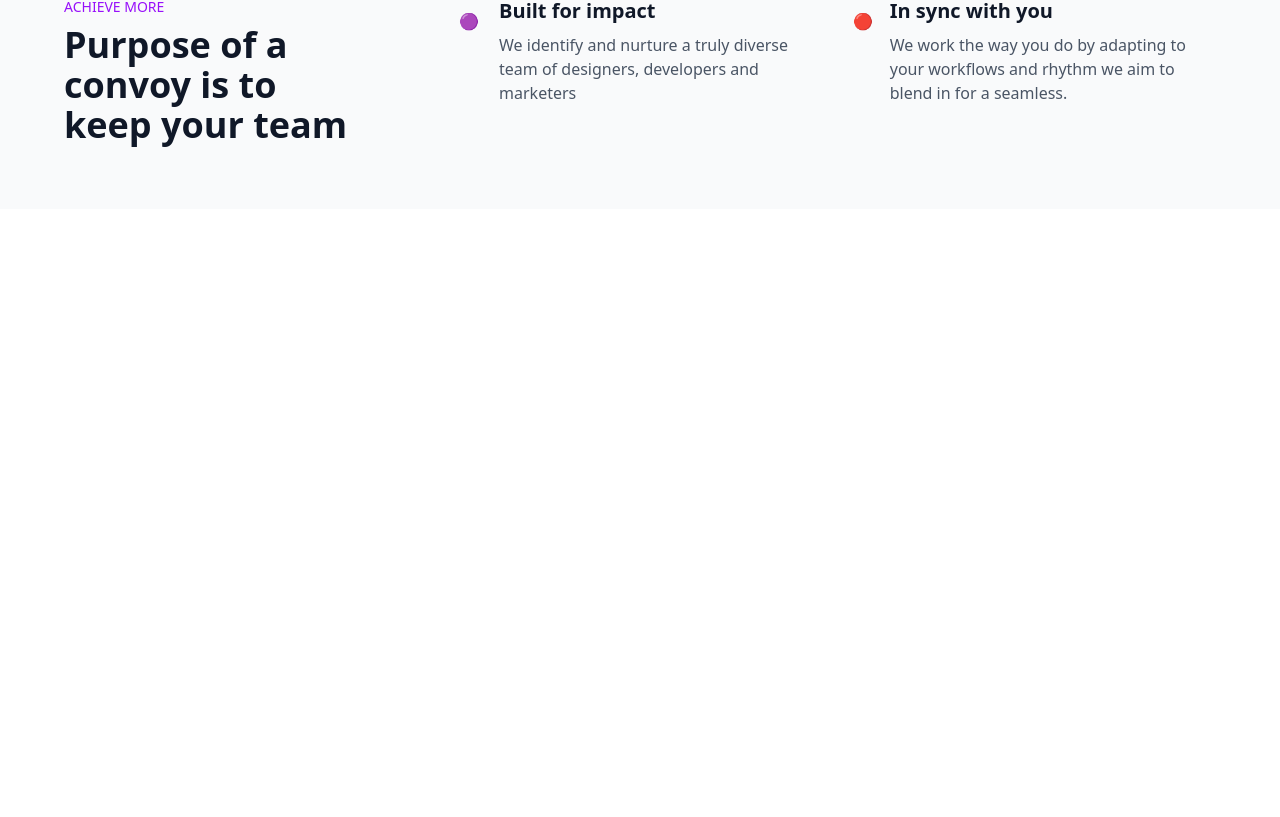
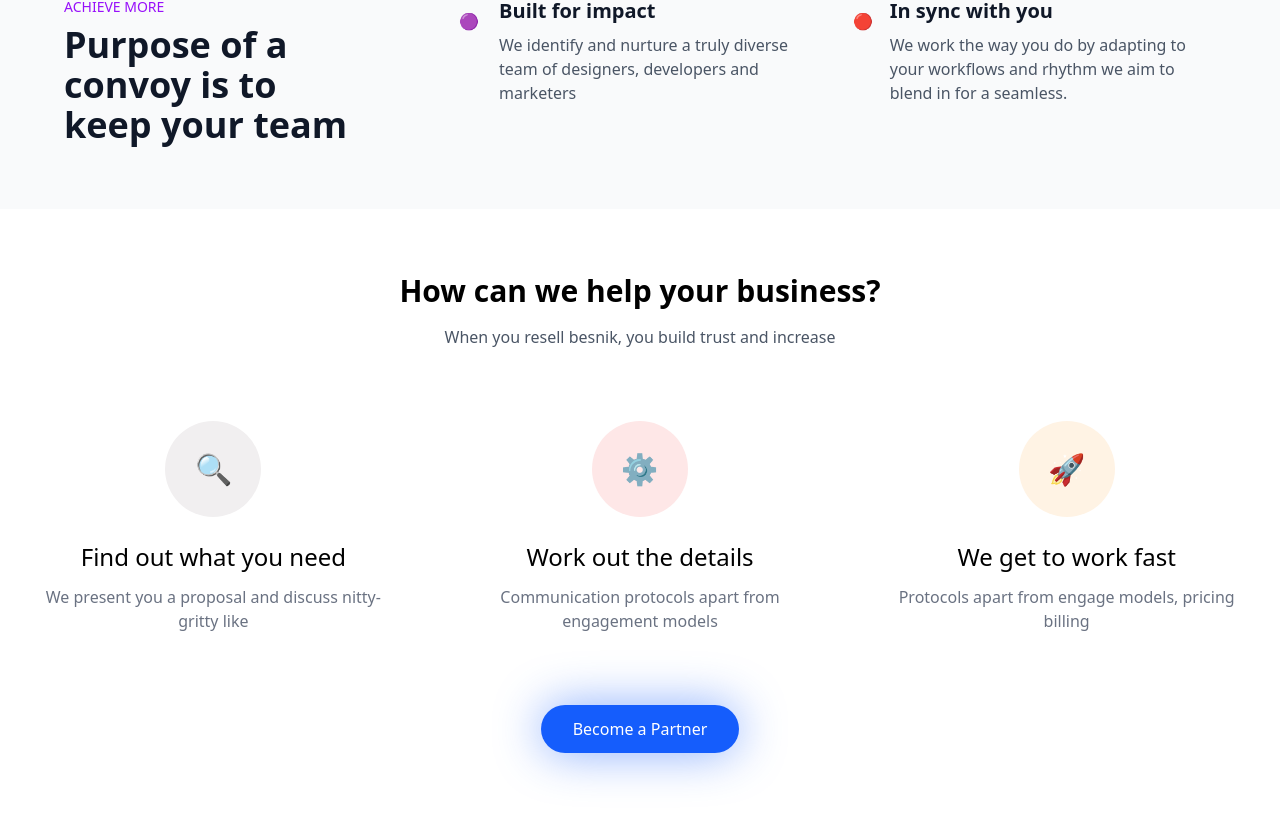
Before and after one commit to KirillPrushak/modern-react-project, a React (Vite) app: page / in a window 1280 px wide. Shown: the part 1144-1961 px from the top of the page. Before the commit the page ends 1353 px from the top, so only its background shows below. Built offline with nearby package versions, Linux system fonts and the light colour scheme.

Commit message:
add features section

```diff
--- a/src/App.jsx
+++ b/src/App.jsx
@@ -3,6 +3,7 @@
 import Navbar from './components/Navbar';
 import CompanyLogo from './components/CompanyLogo';
 import PurposeSection from './components/PurposeSection';
+import FeaturesSections from './components/FeaturesSections';
 
 function App() {
   return (
@@ -16,6 +17,7 @@
         <Hero />
         <CompanyLogo />
         <PurposeSection />
+        <FeaturesSections />
       </div>
     </main>
   );
--- /dev/null
+++ b/src/components/FeaturesSections.jsx
@@ -0,0 +1,69 @@
+function FeaturesSections() {
+  const features = [
+    {
+      icon: '🔍',
+      title: 'Find out what you need',
+      description: 'We present you a proposal and discuss nitty-gritty like',
+    },
+    {
+      icon: '⚙️',
+      title: 'Work out the details',
+      description: 'Communication protocols apart from engagement models',
+    },
+    {
+      icon: '🚀',
+      title: 'We get to work fast',
+      description: 'Protocols apart from engage models, pricing billing',
+    },
+  ];
+
+  return (
+    <section className="max-w-7xl mx-auto px-4 py-16">
+      {/* heading texst */}
+      <div className="text-center mb-12">
+        <h2 className="text-3xl font-bold mb-4">
+          How can we help your business?
+        </h2>
+        <p className="text-gray-600">
+          When you resell besnik, you build trust and increase
+        </p>
+      </div>
+
+      {/* feature boxs */}
+      <div className="grid grid-cols-1 md:grid-cols-3 gap-8">
+        {features.map((feature, index) => (
+          <div
+            key={index}
+            className="flex flex-col text-center items-center p-6"
+          >
+            <div
+              className="w-24 h-24 rounded-full mb-6 flex items-center justify-center"
+              style={{
+                backgroundColor:
+                  index === 0 ? '#F1EFF0' : index === 1 ? '#FEE7E7' : '#FFF3E4',
+              }}
+            >
+              <div className="text-3xl">{feature.icon}</div>
+            </div>
+
+            <h3 className="text-2xl font-medium mb-3">{feature.title}</h3>
+            <p className="text-gray-500 text-center">{feature.description}</p>
+          </div>
+        ))}
+      </div>
+
+      {/* button */}
+      <div className="text-center mt-12">
+        <button
+          className="bg-blue-600 text-white cursor-pointer px-8 py-3 rounded-full
+        font-medium hover:bg-blue-700 transition-colors relative"
+        >
+          Become a Partner
+          <div className="absolute -z-10 w-full h-full rounded-full bg-blue-600/50 blur-xl top-0 left-0"></div>
+        </button>
+      </div>
+    </section>
+  );
+}
+
+export default FeaturesSections;
--- a/src/components/PurposeSection.jsx
+++ b/src/components/PurposeSection.jsx
@@ -15,7 +15,10 @@
   ];
 
   return (
-    <section className="w-full bg-gray-50 py-16 px-4 sm:px-6 md:px-8">
+    <section
+      className="w-full bg-gray-50 py-16 px-4 sm:px-6 md:px-8"
+      id="about"
+    >
       <div className="max-w-6xl mx-auto">
         <div className="grid md:grid-cols-3 gred-cols-1 gap-8">
           {/* heading text */}
```
